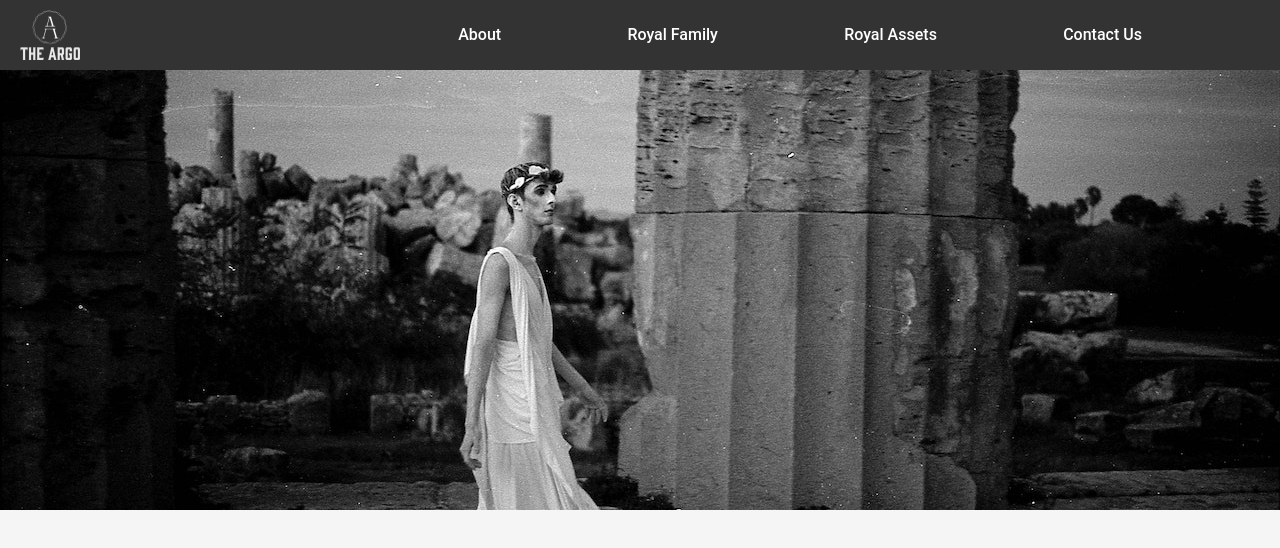
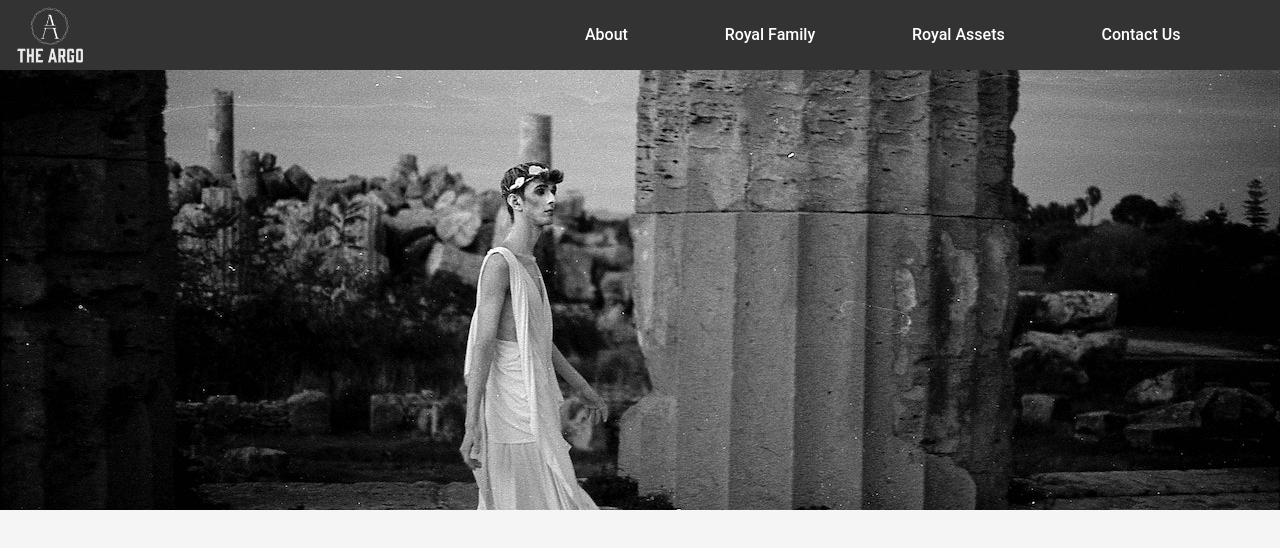
Before and after one commit to Ange230700/techChallengeWildCodeSchool, a plain HTML site: page index.html in a window 1280 px wide. In both pictures the pointer is over the picture 50 px from the left and 35 px from the top of the page. Drawn offline with Linux system fonts and the light colour scheme.

Commit message:
working some details on the nav bar

```diff
--- a/styles/navigationBarStyle.css
+++ b/styles/navigationBarStyle.css
@@ -12,14 +12,19 @@ nav a img {
   margin-left: 10px;
 }
 
+nav a img:hover {
+  transform: scale(1.1);
+  transition: all 0.3s ease-in-out;
+}
+
 nav ul {
   list-style: none;
-  margin-right: 10%;
+  margin-right: 7vw;
   display: flex;
   align-items: center;
   justify-content: flex-end;
   flex-grow: 1;
-  gap: 10%;
+  gap: 6vw;
 }
 
 nav ul li a {
@@ -30,3 +35,8 @@ nav ul li a {
   padding: 10px;
   transition: all 0.3s ease-in-out;
 }
+
+nav ul li a:hover {
+  color: #86c4cc;
+  transform: scale(1.1);
+}
```
